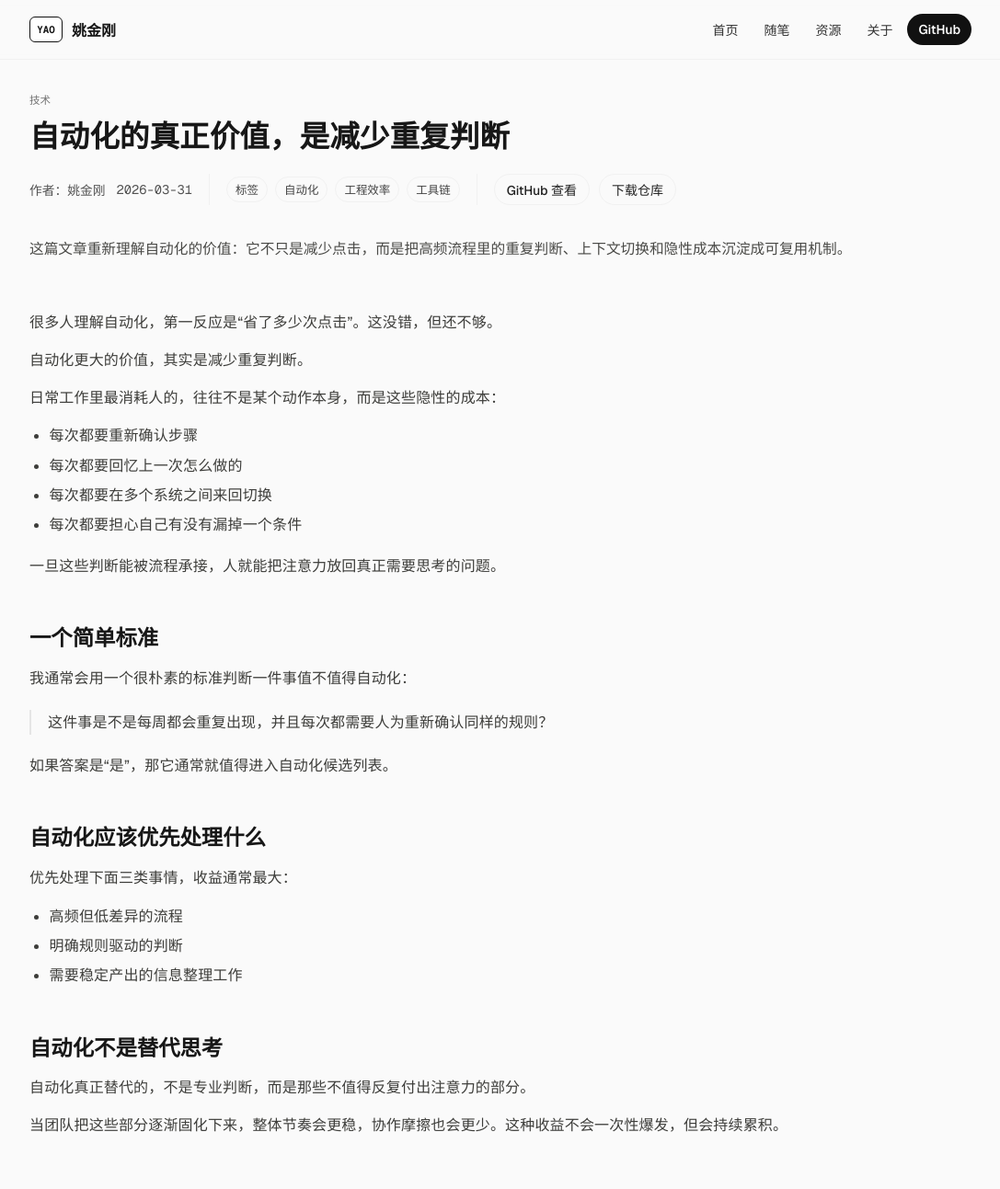
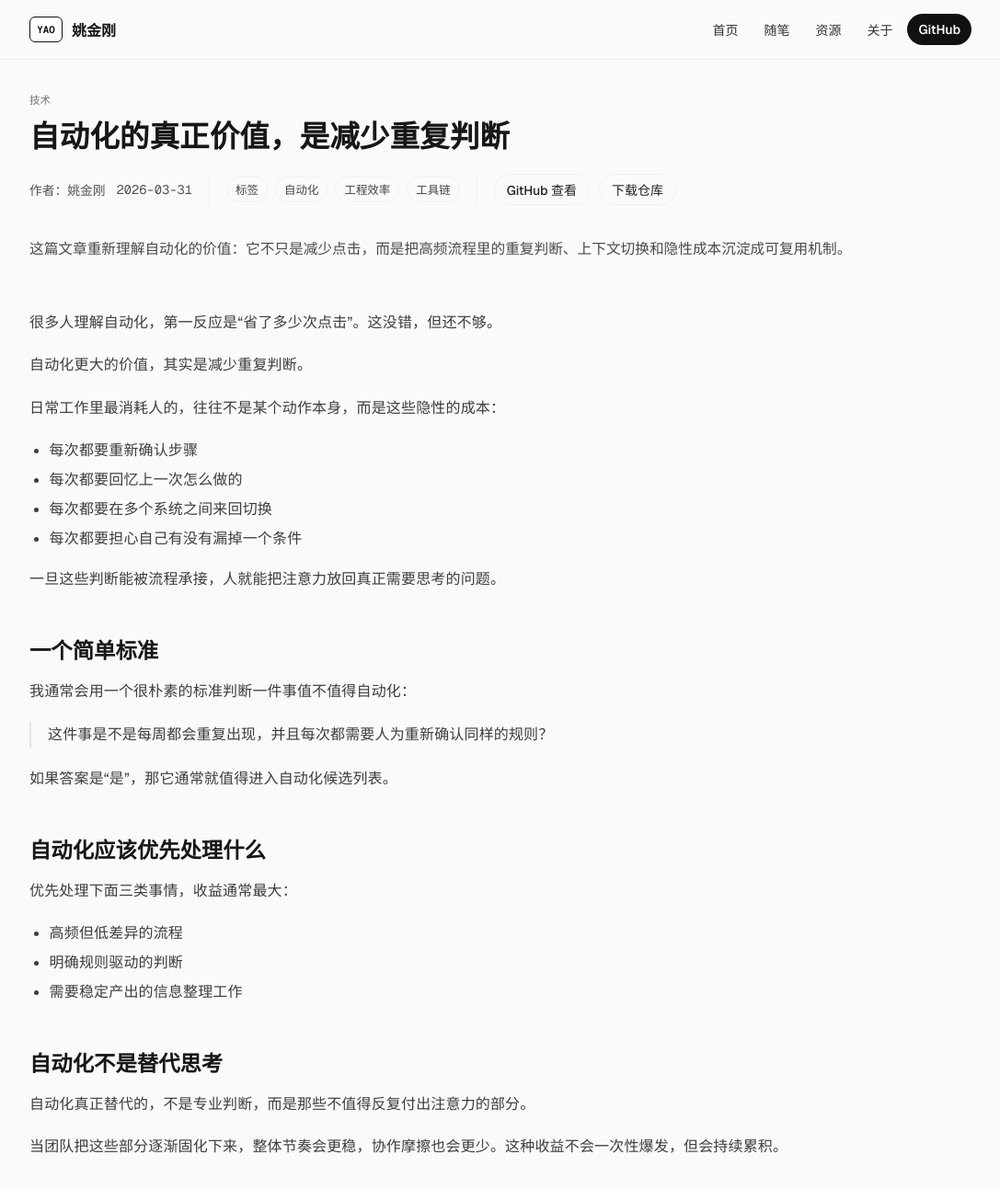
Before and after one commit to yaojingang/yaojingang.github.io, a Jekyll site: the page built from _posts/2026-03-31-automation-compound-interest.md, in a window 1280 px wide and 1400 px high. Shown: the top 1293 px of the window at 92% size, without its empty margins (96-1183 px from the left). Built offline with Jekyll 4.4.1, drawn with Linux system fonts in a browser that asks for light colours.

Commit message:
Tune article paragraph rhythm

```diff
--- a/assets/css/style.scss
+++ b/assets/css/style.scss
@@ -1068,18 +1068,26 @@ li {
 .post-content p,
 .post-content li {
   color: #3d3d3a;
-  line-height: 1.74;
+  line-height: 1.72;
   overflow-wrap: break-word;
 }
 
 .post-block[lang^="en"] .post-content p,
 .post-block[lang^="en"] .post-content li {
-  line-height: 1.68;
+  line-height: 1.66;
 }
 
 .post-content p {
-  margin-top: 0.82em;
-  margin-bottom: 0.82em;
+  margin-top: 0;
+  margin-bottom: 1.18em;
+}
+
+.post-content p + p {
+  margin-top: 0.18em;
+}
+
+.post-block[lang^="en"] .post-content p {
+  margin-bottom: 1.08em;
 }
 
 .post-content li + li {
```
